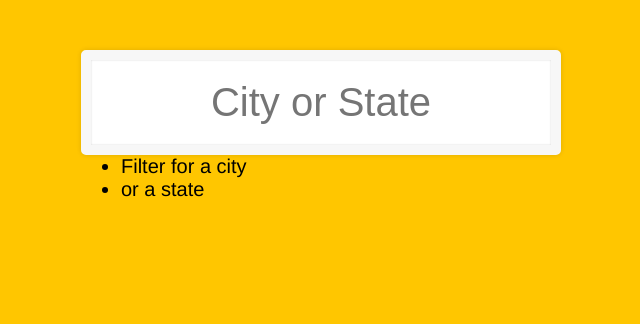
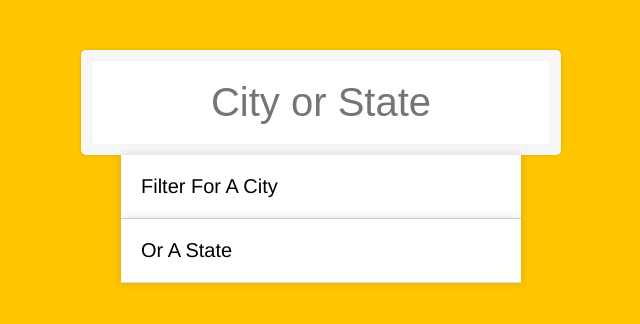
Before and after one commit to bakrall/ajax-type-ahead-by-wes-bos, a plain HTML site: page index.html in a window 1280 px wide. Shown: the whole page, without its empty margins (319-959 px from the left). Drawn offline with Linux system fonts and the light colour scheme.

Commit message:
basic styling of suggestion list elements

```diff
--- a/style.css
+++ b/style.css
@@ -34,3 +34,13 @@
       padding: 0;
       position: relative;
     }
+
+    .suggestions li {
+      background:white;
+      list-style: none;
+      border-bottom: 1px solid #D8D8D8;
+      box-shadow: 0 0 10px rgba(0, 0, 0, 0.14);
+      margin:0;
+      padding:20px;
+      text-transform: capitalize;
+    }
```
